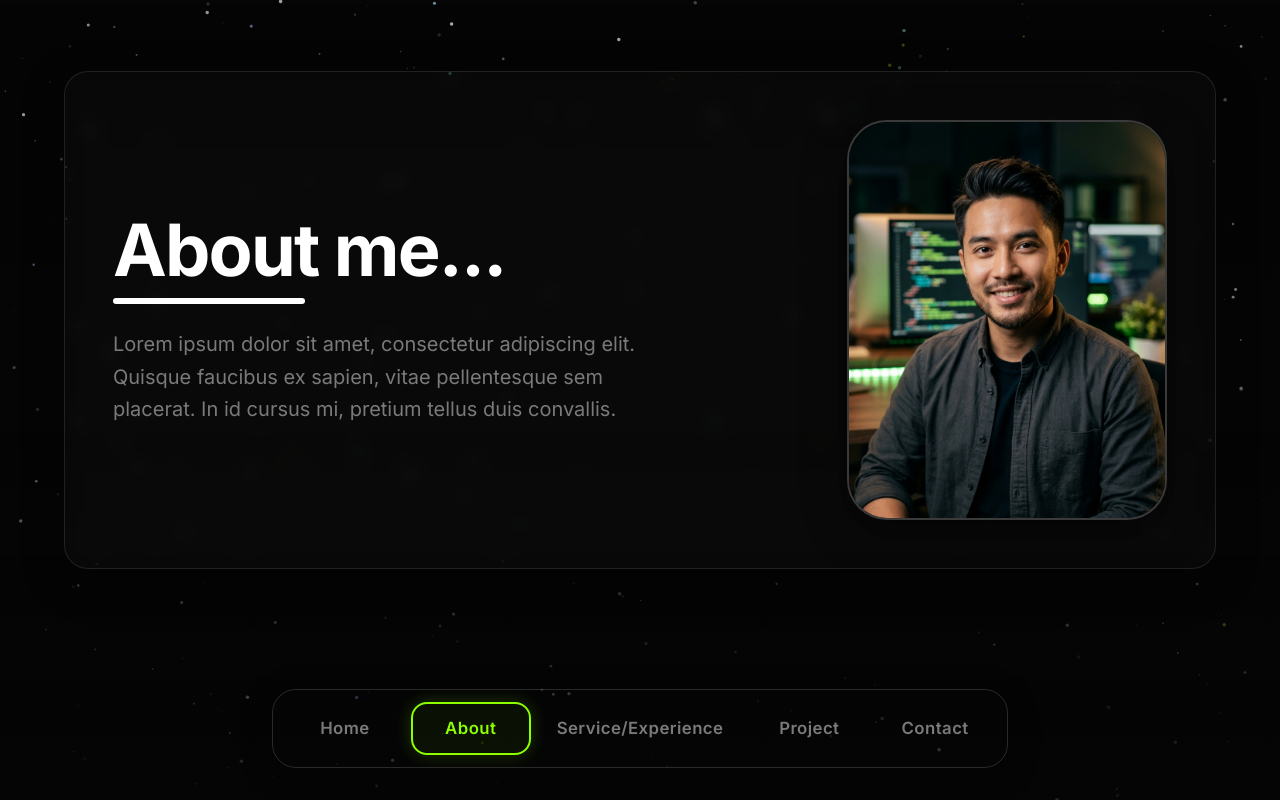
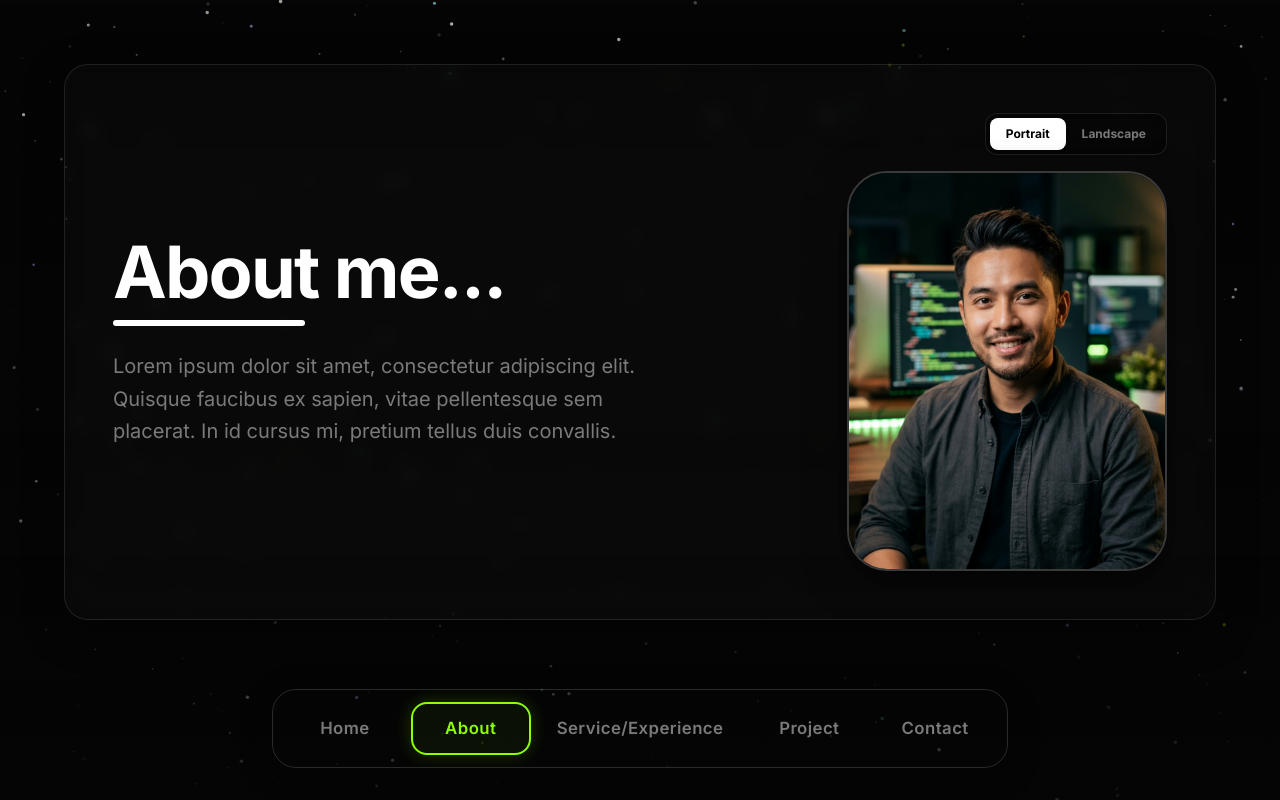
Before and after one commit to kyouya12/MyPortofolio, a Next.js app: page /about in a window 1280 px wide. Built offline with nearby package versions, Linux system fonts and the light colour scheme; no server answers; the database is empty.

Commit message:
feat: add interactive portrait/landscape toggle for profile image on about page

```diff
--- a/app/about/page.tsx
+++ b/app/about/page.tsx
@@ -7,6 +7,15 @@ import Image from "next/image";
 
 export default function AboutPage() {
   const [profile, setProfile] = useState<any>(null);
+  const [orientation, setOrientation] = useState<"portrait" | "landscape">("portrait");
+
+  // Load saved preference on client mount
+  useEffect(() => {
+    const saved = localStorage.getItem("profile-orientation") as "portrait" | "landscape";
+    if (saved === "portrait" || saved === "landscape") {
+      setOrientation(saved);
+    }
+  }, []);
 
   useEffect(() => {
     async function loadProfile() {
@@ -64,18 +73,59 @@ export default function AboutPage() {
             </ScrollReveal>
           </div>
 
-          {/* Right Column: Photo */}
-          <div className="md:col-span-5 w-full flex justify-center md:justify-end">
+          {/* Right Column: Photo with Orientation Selector */}
+          <div className="md:col-span-5 w-full flex flex-col items-center md:items-end justify-center gap-6 select-none">
             <ScrollReveal delay={0.2} direction="right">
-              <div className="w-[280px] sm:w-[320px] h-[340px] sm:h-[400px] rounded-[2.5rem] border-2 border-white/20 overflow-hidden shadow-[0_12px_40px_rgba(0,0,0,0.6)] group hover:border-brand transition-all duration-300">
-                <Image
-                  src={avatarUrl}
-                  alt={`${name} Portrait`}
-                  width={320}
-                  height={400}
-                  className="w-full h-full object-cover transition-transform duration-500 group-hover:scale-105"
-                  priority
-                />
+              <div className="flex flex-col items-center md:items-end gap-4">
+
+                {/* Orientation Selector Switch */}
+                <div className="flex bg-black/45 border border-white/10 rounded-xl p-1 text-xs select-none shadow-sm backdrop-blur-md">
+                  <button
+                    onClick={() => {
+                      setOrientation("portrait");
+                      localStorage.setItem("profile-orientation", "portrait");
+                    }}
+                    className={`px-4 py-2 rounded-lg font-bold transition-all duration-300 cursor-pointer ${
+                      orientation === "portrait"
+                        ? "bg-white text-black shadow-md"
+                        : "text-text-secondary hover:text-white"
+                    }`}
+                  >
+                    Portrait
+                  </button>
+                  <button
+                    onClick={() => {
+                      setOrientation("landscape");
+                      localStorage.setItem("profile-orientation", "landscape");
+                    }}
+                    className={`px-4 py-2 rounded-lg font-bold transition-all duration-300 cursor-pointer ${
+                      orientation === "landscape"
+                        ? "bg-white text-black shadow-md"
+                        : "text-text-secondary hover:text-white"
+                    }`}
+                  >
+                    Landscape
+                  </button>
+                </div>
+
+                {/* Photo container with responsive, fluid width/height animation */}
+                <div
+                  className={`relative border-2 border-white/20 overflow-hidden shadow-[0_12px_40px_rgba(0,0,0,0.6)] group hover:border-brand transition-all duration-500 ease-in-out ${
+                    orientation === "portrait"
+                      ? "w-[280px] sm:w-[320px] h-[340px] sm:h-[400px] rounded-[2.5rem]"
+                      : "w-[300px] sm:w-[410px] h-[200px] sm:h-[270px] rounded-[2rem]"
+                  }`}
+                >
+                  <Image
+                    src={avatarUrl}
+                    alt={`${name} Portrait`}
+                    fill
+                    sizes="(max-width: 768px) 300px, 410px"
+                    className="object-cover transition-transform duration-500 group-hover:scale-105"
+                    priority
+                  />
+                </div>
+
               </div>
             </ScrollReveal>
           </div>
```
